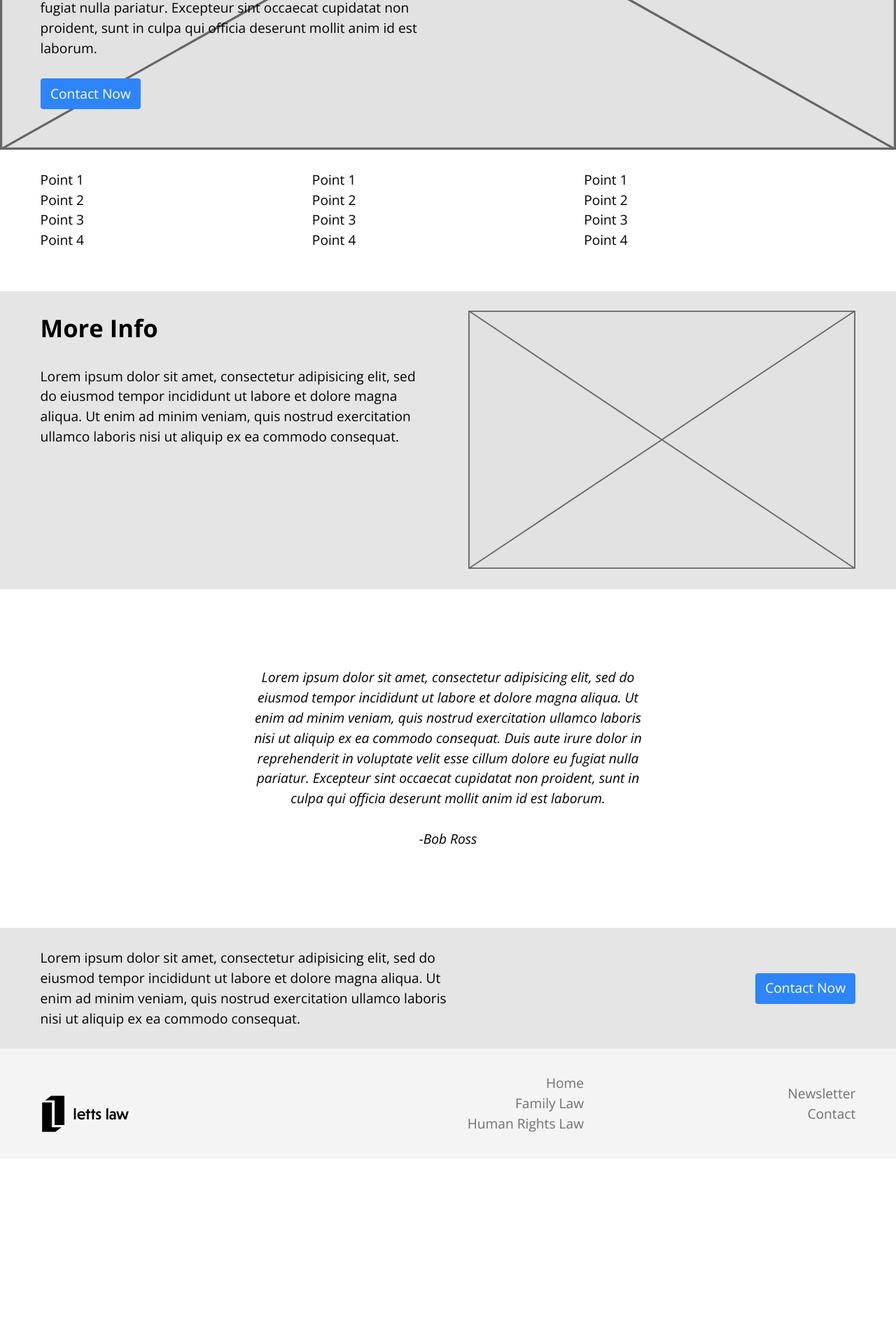
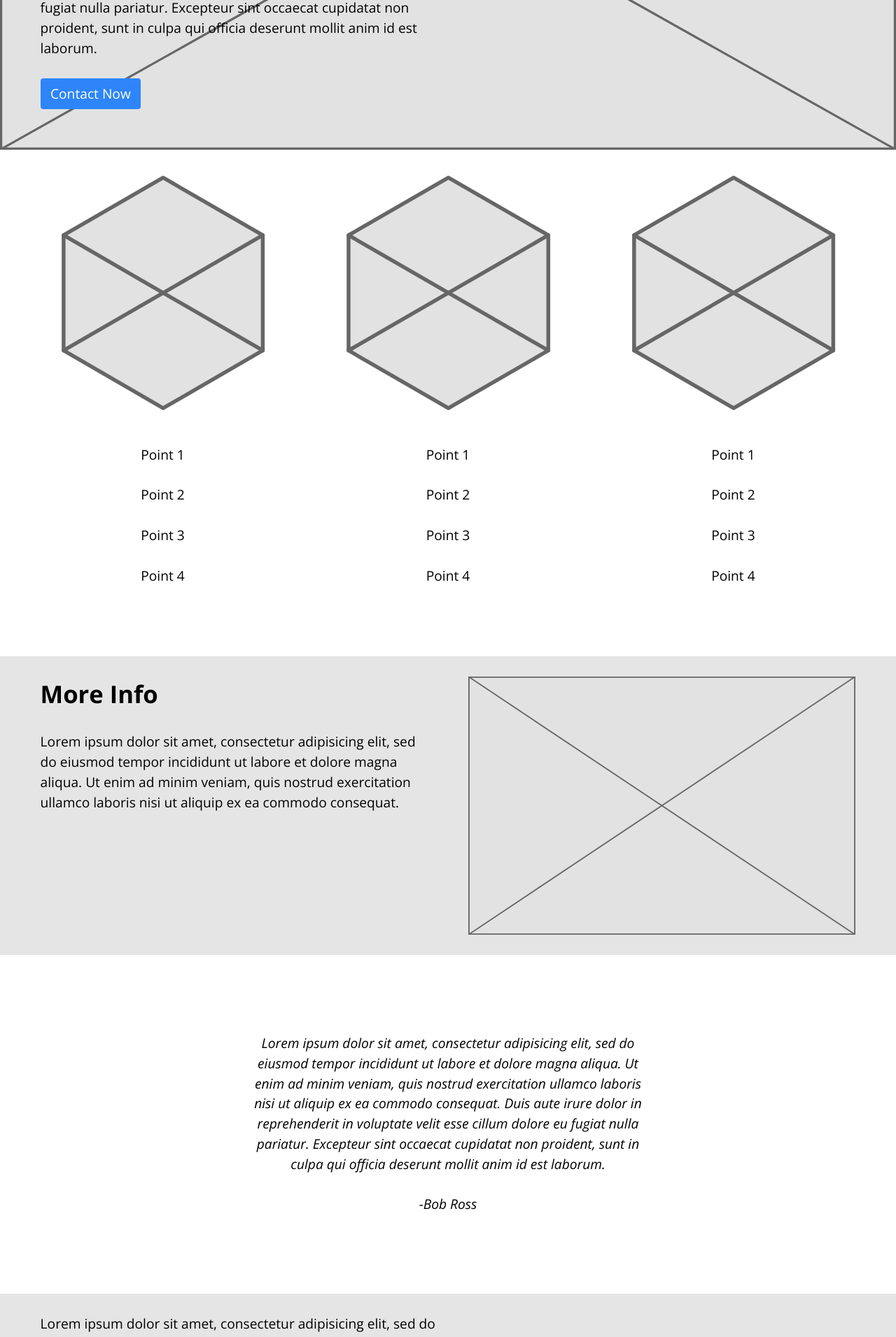
Before and after one commit to Ten-3/letts-law, a Jekyll site: the page built from human-rights.html, in a window 1280 px wide. Shown: the part 634-2545 px from the top of the page at 70% size. Built offline with Jekyll 4.4.1, drawn with Linux system fonts in a browser that asks for light colours; Markdown is read by kramdown in place of the engine named in the settings; before the commit the page ends 2290 px from its top, so only the background shows below that.

Commit message:
Add step section

```diff
--- a/_layouts/default.html
+++ b/_layouts/default.html
@@ -51,16 +51,16 @@
 
       <div class="unit xs-1 s-1 m-1-3 l-1-3 xl-1-3">
         <ul class="list-group">
-          <li><a href="{{site.baseurl}}/index.html">Home</a></li>
-          <li><a href="{{site.baseurl}}/family-law/">Family Law</a></li>
-          <li><a href="{{site.baseurl}}/human-rights/">Human Rights Law</a></li>
+          <li class="pad-b-1-2"><a href="{{site.baseurl}}/index.html">Home</a></li>
+          <li class="pad-b-1-2"><a href="{{site.baseurl}}/family-law/">Family Law</a></li>
+          <li class="pad-b-1-2"><a href="{{site.baseurl}}/human-rights/">Human Rights Law</a></li>
         </ul>
       </div>
 
       <div class="unit xs-1 s-1 m-1-3 l-1-3 xl-1-3">
         <ul class="list-group">
-          <li><a href="">Newsletter</a></li>
-          <li><a href="{{site.baseurl}}/contact/">Contact</a></li>
+          <li class="pad-b-1-2"><a href="">Newsletter</a></li>
+          <li class="pad-b-1-2"><a href="{{site.baseurl}}/contact/">Contact</a></li>
         </ul>
       </div>
     </nav>
--- a/css/main.css
+++ b/css/main.css
@@ -127,6 +127,10 @@ img {
     margin: auto;
   }
 
+  .points {
+    text-align: center;
+  }
+
 }
 
 @media only screen and (min-width: 38em) {
--- a/css/toggle.css
+++ b/css/toggle.css
@@ -43,7 +43,7 @@ ul > li::before {
   display: inline-block;
   width: 40px;
   position: absolute;
-  right: 15%;
+  right: 10%;
   bottom: 35%;
 }
 
--- a/human-rights.html
+++ b/human-rights.html
@@ -11,40 +11,40 @@ layout: default
       </div>
     </div>
 
-    <div class="push gutter-2 human-rights-steps-section">
-      <div class="grid">
-        <div class="unit xs-1 s-1 m-1-3 l-1-3 xl-1-3">
-          <img src="" alt="">
+    <div class="push gutter human-rights-steps-section grid">
 
-          <ul class="list-group">
-            <li>Point 1</li>
-            <li>Point 2</li>
-            <li>Point 3</li>
-            <li>Point 4</li>
-          </ul>
-        </div>
-        <div class="unit xs-1 s-1 m-1-3 l-1-3 xl-1-3">
-          <img src="" alt="">
+      <div class="unit xs-1 s-1-3 m-1-3 unit-content-center gutter push">
+        <img class="img-flex pad-b" src="../images/placeholder-hex.svg" alt="">
+        <ul class="list-group points">
+          <li class="pad-b-1-2 pad-t-1-2">Point 1</li>
+          <li class="pad-b-1-2 pad-t-1-2">Point 2</li>
+          <li class="pad-b-1-2 pad-t-1-2">Point 3</li>
+          <li class="pad-b-1-2 pad-t-1-2">Point 4</li>
+        </ul>
+      </div>
 
-          <ul class="list-group">
-            <li>Point 1</li>
-            <li>Point 2</li>
-            <li>Point 3</li>
-            <li>Point 4</li>
-          </ul>
-        </div>
-        <div class="unit xs-1 s-1 m-1-3 l-1-3 xl-1-3">
-          <img src="" alt="">
+      <div class="unit xs-1 s-1-3 m-1-3 unit-content-center gutter push">
+        <img class="img-flex pad-b" src="../images/placeholder-hex.svg" alt="">
+        <ul class="list-group points">
+          <li class="pad-b-1-2 pad-t-1-2">Point 1</li>
+          <li class="pad-b-1-2 pad-t-1-2">Point 2</li>
+          <li class="pad-b-1-2 pad-t-1-2">Point 3</li>
+          <li class="pad-b-1-2 pad-t-1-2">Point 4</li>
+        </ul>
+      </div>
 
-          <ul class="list-group">
-            <li>Point 1</li>
-            <li>Point 2</li>
-            <li>Point 3</li>
-            <li>Point 4</li>
-          </ul>
-        </div>
+      <div class="unit xs-1 s-1-3 unit-content-center gutter push">
+        <img class="img-flex pad-b" src="../images/placeholder-hex.svg" alt="">
+        <ul class="list-group points">
+          <li class="pad-b-1-2 pad-t-1-2">Point 1</li>
+          <li class="pad-b-1-2 pad-t-1-2">Point 2</li>
+          <li class="pad-b-1-2 pad-t-1-2">Point 3</li>
+          <li class="pad-b-1-2 pad-t-1-2">Point 4</li>
+        </ul>
       </div>
+
     </div>
+
 
     <div class="push gutter embed embed-3by1 human-rights-info-banner grid">
       <div class="unit xs-1 s-1 m-1-2 gutter pad-t pad-b-0">
```
Also changed, not shown: images/placeholder-hex.svg (added).
